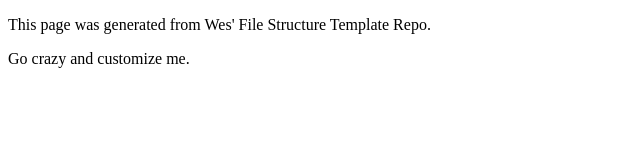
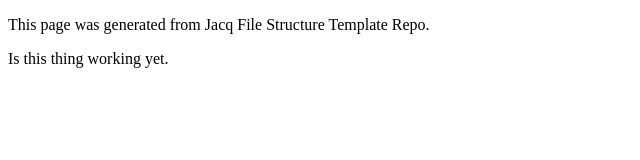
Before and after one commit to jacqmeek/art101, a plain HTML site: page index.html in a window 1280 px wide. Shown: the full height of the page, 0-640 px from the left. Drawn offline with Linux system fonts and the light colour scheme.

Commit message:
Update index.html

```diff
--- a/index.html
+++ b/index.html
@@ -1,14 +1,14 @@
 <!DOCTYPE html>
 <html>
 <head>
-	<title>My_Name Homepage</title>
+	<title>Jacquelyn Homepage</title>
 	<link rel="stylesheet" type="text/css" href="css/site.css">
 </head>
 <body>
 	<main>
-		<p>This page was generated from Wes' File Structure Template Repo.</p>
+		<p>This page was generated from Jacq File Structure Template Repo.</p>
 
-		<p>Go crazy and customize me.</p>
+		<p>Is this thing working yet.</p>
 	</main>
 
 
```
